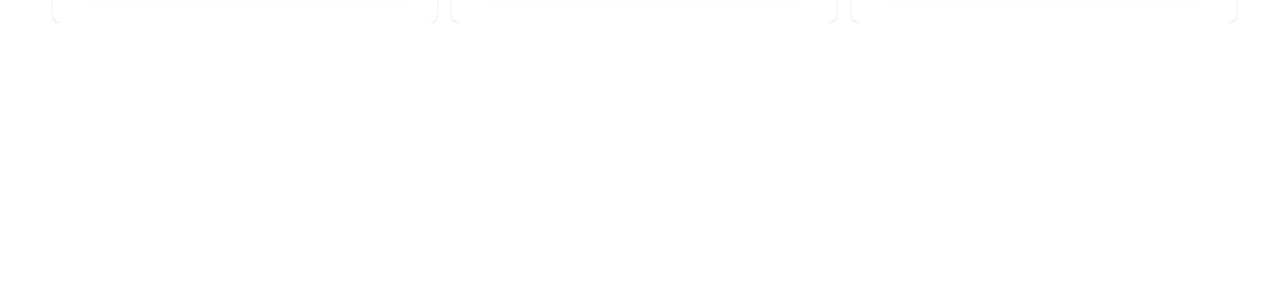
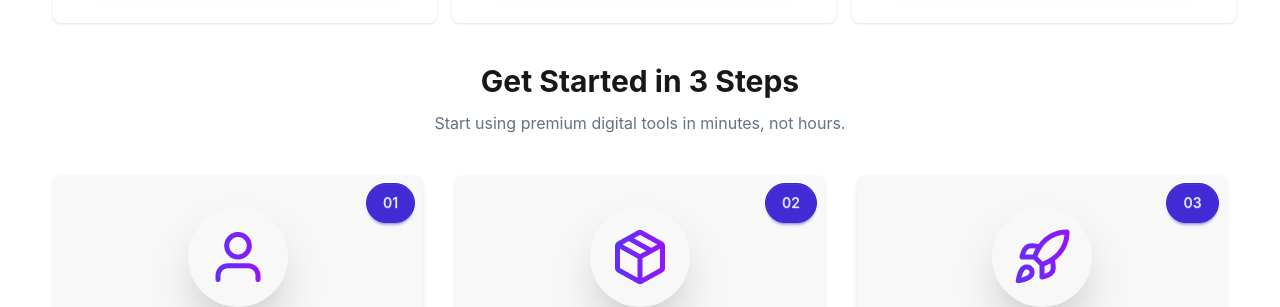
Before and after one commit to Alfazu4167/Assignment-06-DigiTools-Platform, a React (Vite) app: page / in a window 1280 px wide. Shown: the part 2490-2797 px from the top of the page. Before the commit the page ends 2513 px from the top, so only its background shows below. Built offline with nearby package versions, Linux system fonts and the light colour scheme.

Commit message:
get started section add

```diff
--- a/src/App.jsx
+++ b/src/App.jsx
@@ -10,6 +10,7 @@
 import PremiumTools from './Components/PremiumTools/PremiumTools'
 import Products from './Components/Products/Products'
 import { ToastContainer } from 'react-toastify'
+import StartedSection from './Components/StartedSection/StartedSection'
 
 const fetchProducts = async () => {
   const res = await fetch("data.json")
@@ -19,7 +20,7 @@
 
 
 function App() {
-const productPromise = fetchProducts()
+  const productPromise = fetchProducts()
 
   return (
     <>
@@ -32,7 +33,7 @@
       <Suspense>
         <Products productPromise={productPromise}></Products>
       </Suspense>
-
+      <StartedSection></StartedSection>
 
       <ToastContainer></ToastContainer>
     </>
--- /dev/null
+++ b/src/Components/StartedSection/StartedSection.jsx
@@ -0,0 +1,45 @@
+import React from 'react';
+import User from '../../assets/user.png'
+import Package from '../../assets/package.png'
+import Rocket from '../../assets/rocket.png'
+
+const StartedSection = () => {
+    return (
+        <div className='max-w-11/12 mx-auto mt-10'>
+            <div className='text-center space-y-3'>
+                <h2 className='text-3xl font-bold'>Get Started in 3 Steps</h2>
+                <p className='text-[#627382]'>Start using premium digital tools in minutes, not hours.</p>
+            </div>
+            <div className='grid lg:grid-cols-3 gap-8 mt-10'>
+            <div className='card p-8 flex justify-center items-center bg-base-200 shadow-md space-y-4'>
+                    <div className="btn btn-primary rounded-full absolute right-2 top-2">01</div>
+                    <div className='h-auto w-auto rounded-full p-5 shadow-2xl'>
+                        <img src={User} alt="" />
+                    </div>
+                    <h2 className='text-2xl font-semibold'>Create Account</h2>
+                    <p className='text-[#627382] max-w-83 text-center'>Sign up for free in seconds. No credit card required to get started.</p>
+                </div>
+
+            <div className='card p-8 flex justify-center items-center bg-base-200 shadow-md space-y-4'>
+                    <div className="btn btn-primary rounded-full absolute right-2 top-2">02</div>
+                    <div className='h-auto w-auto rounded-full p-5 shadow-2xl'>
+                        <img src={Package} alt="" />
+                    </div>
+                    <h2 className='text-2xl font-semibold'>Choose Products</h2>
+                    <p className='text-[#627382] max-w-83 text-center'>Browse our catalog and select the tools that fit your needs.</p>
+                </div>
+                <div className='card p-8 flex justify-center items-center bg-base-200 shadow-md space-y-4'>
+                    <div className="btn btn-primary rounded-full absolute right-2 top-2">03</div>
+                    <div className='h-auto w-auto rounded-full p-5 shadow-2xl'>
+                        <img src={Rocket} alt="" />
+                    </div>
+                    <h2 className='text-2xl font-semibold'>Start Creating</h2>
+                    <p className='text-[#627382] max-w-83 text-center'>Download and start using your premium tools immediately.</p>
+                </div>
+
+            </div>
+        </div>
+    );
+};
+
+export default StartedSection;
```
